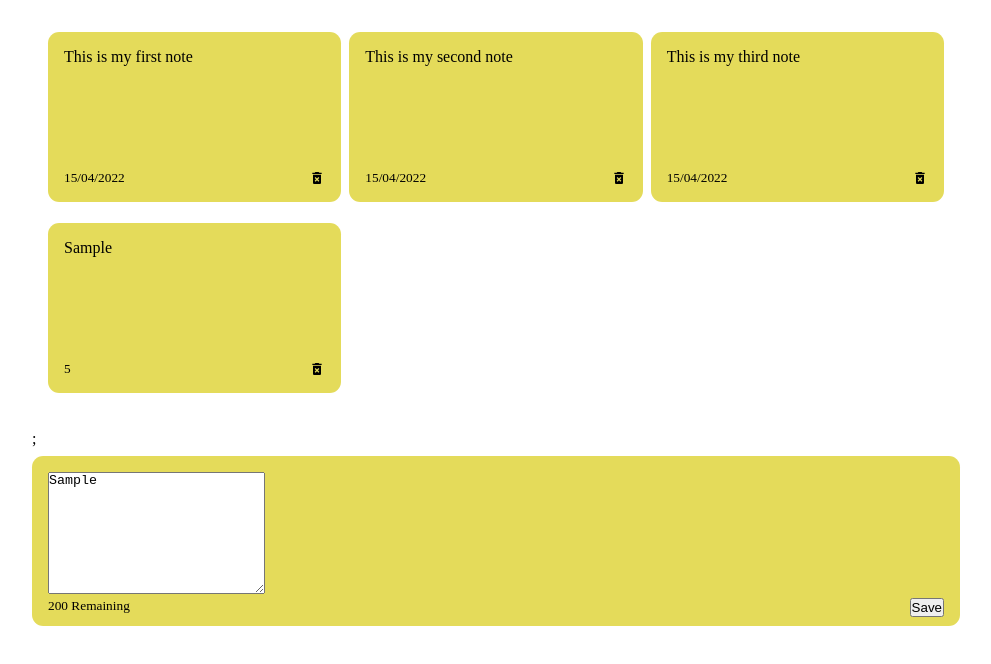
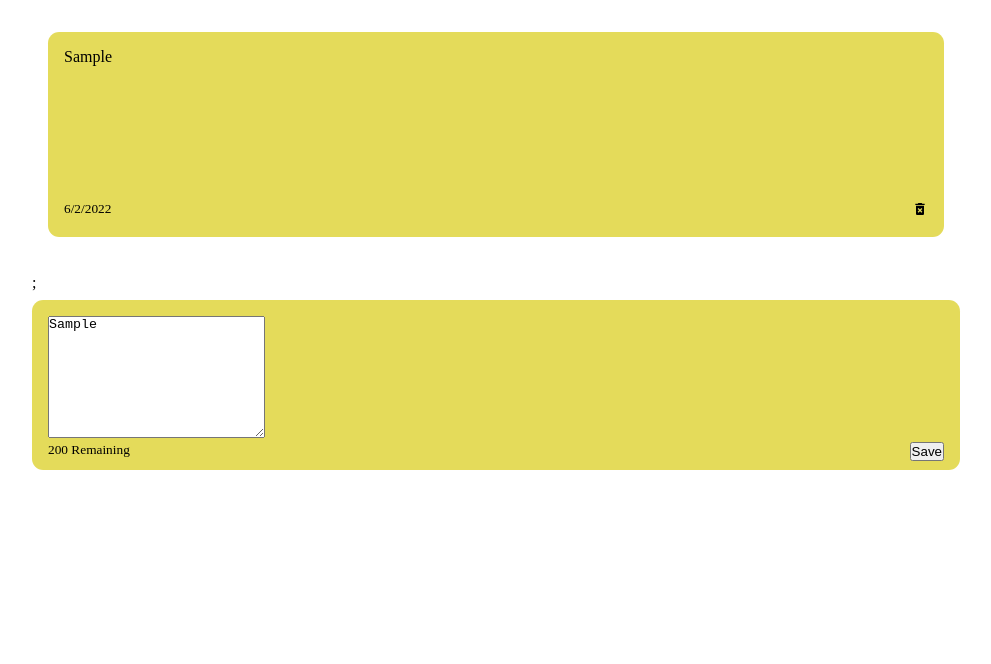
Before and after one commit to onassis28/React-notes-App, a React (Create React App) app: page / in a window 1280 px wide. Both pictures are taken after typing "Sample" into the empty fields and a click on the button "Save". Shown: the top 664 px of the page, without its empty margins (144-1135 px from the left). Built offline with nearby package versions, Linux system fonts and the light colour scheme.

Commit message:
delete functionality

```diff
--- a/src/App.js
+++ b/src/App.js
@@ -6,33 +6,22 @@ import Addnote from './components/AddNote/Addnote'
 import './App.css'
 
 function App() {
-  const [notes, setNotes] = useState([
-    {
-      id: nanoid(),
-      text: 'This is my first note',
-      date: '15/04/2022',
-    },
-    {
-      id: nanoid(),
-      text: 'This is my second note',
-      date: '15/04/2022',
-    },
-    {
-      id: nanoid(),
-      text: 'This is my third note',
-      date: '15/04/2022',
-    },
-  ])
+  const [notes, setNotes] = useState([])
 
   const handleClick = (id, text, date, notes) => {
     const newnotes = [...notes, { id, text, date }]
     setNotes(newnotes)
   }
 
+  const handleDelete = (id, notes) => {
+    const newnotes = notes.filter((note) => note.id !== id)
+    setNotes(newnotes)
+  }
+
   return (
     <div className="app_container">
       <div className=" noteslist_container">
-        <Notelist notes={notes} Onclick={handleClick} />
+        <Notelist notes={notes} ondelete={handleDelete} />
         <Addnote onclick={handleClick} notes={notes} />
       </div>
     </div>
--- a/src/components/AddNote/Addnote.jsx
+++ b/src/components/AddNote/Addnote.jsx
@@ -1,9 +1,13 @@
 import React from 'react'
 import './addnote.css'
 import { useState } from 'react'
+import { nanoid } from 'nanoid'
 
 function Addnote({ onclick, notes }) {
-  console.log(onclick)
+  const date = new Date().toLocaleDateString()
+  const id = nanoid()
+  console.log(id)
+
   const [text, setText] = useState('')
   return (
     <div>
@@ -20,7 +24,7 @@ function Addnote({ onclick, notes }) {
         <div className="addnote_footer">
           <small>200 Remaining</small>
 
-          <button onClick={() => onclick(5, text, 5, notes)}>Save</button>
+          <button onClick={() => onclick(id, text, date, notes)}>Save</button>
         </div>
       </div>
     </div>
--- a/src/components/Note/Note.jsx
+++ b/src/components/Note/Note.jsx
@@ -2,14 +2,17 @@ import React from 'react'
 import './note.css'
 import { MdDeleteForever } from 'react-icons/md'
 
-function Note({ Key, text, date }) {
+function Note({ Key, text, date, deletion, notes }) {
+  console.log(deletion)
   return (
     <div className="note_container">
       <span>{text}</span>
 
       <div className="note_footer">
         <small>{date}</small>
-        <MdDeleteForever className="delete_icon" />
+        <div onClick={() => deletion(Key, notes)}>
+          <MdDeleteForever className="delete_icon" />
+        </div>
       </div>
     </div>
   )
--- a/src/components/NoteList/Notelist.jsx
+++ b/src/components/NoteList/Notelist.jsx
@@ -2,13 +2,22 @@ import React from 'react'
 import './notelist.css'
 import Note from '../Note/Note'
 
-function Notelist({ notes, handleClick }) {
-  const note = 'fuck'
-  console.log(handleClick)
+function Notelist({ ondelete, notes }) {
+  console.log(notes)
   const renderNote = notes.map((note) => {
-    return <Note key={note.id} text={note.text} date={note.date} />
+    return (
+      <Note
+        Key={note.id}
+        key={note.id}
+        text={note.text}
+        date={note.date}
+        deletion={ondelete}
+        notes={notes}
+      />
+    )
   })
 
+  console.log(ondelete)
   return (
     <>
       <div className="noteslist">{renderNote}</div>;
```
